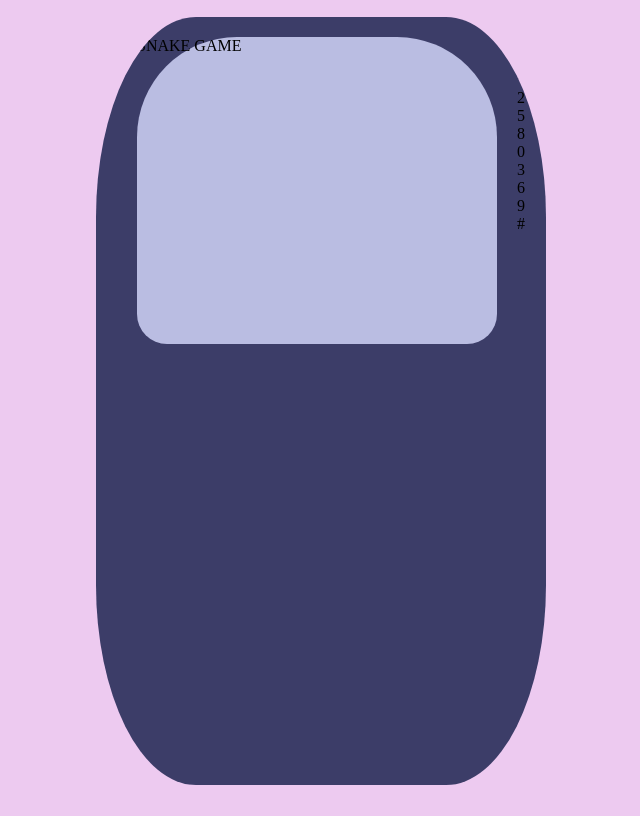
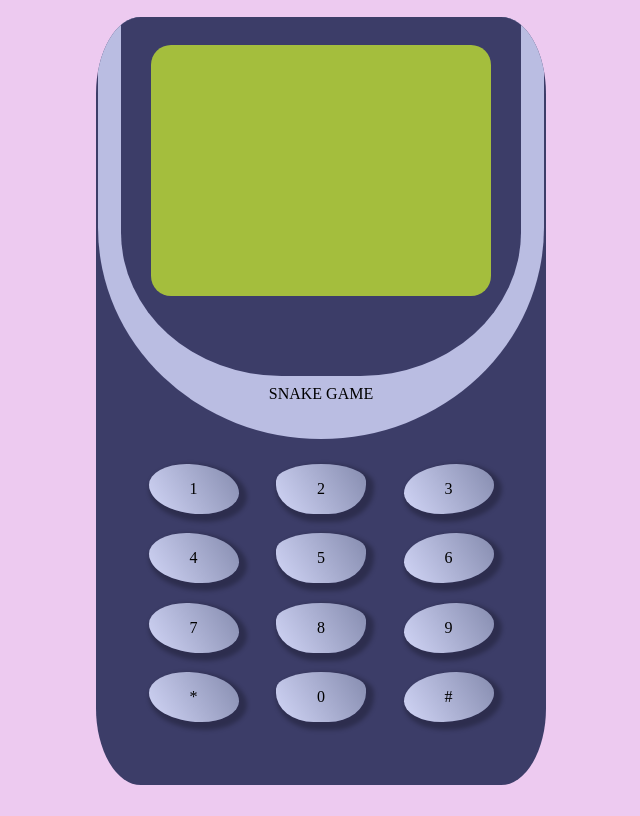
Before and after one commit to areenoverclouds/nokia-snake-game, a React (Vite) app in the folder snake-game/: page / in a window 1280 px wide. Shown: the whole page, without its empty margins (319-959 px from the left). Built offline with nearby package versions, Linux system fonts and the light colour scheme.

Commit message:
some more older changes

```diff
--- a/snake-game/src/App.jsx
+++ b/snake-game/src/App.jsx
@@ -6,28 +6,30 @@ export default function App() {
   return (
     <div className='nokia-phone'>
       <div className='top'>
-        <div className='heading'> SNAKE GAME </div>
-        <div className='screen'> </div>
-        <div className='show-button'> </div>
+        <div className='holder'>
+          <div className='screen'> </div>
+          <div className='show-button'> </div>
+        </div>
+          <div className='heading'> SNAKE GAME </div>
       </div>
       <div className='bottom'>
         <div className='col-1'>
           <div className='num-1'> 1 </div>
-          <div className='num-4'> 4 </div>
-          <div className='num-7'> 7 </div>
-          <div className='num-star'> * </div>
+          <div className='num-1'> 4 </div>
+          <div className='num-1'> 7 </div>
+          <div className='num-1'> * </div>
         </div>
-        <div className='col-2'>
+        <div className='col-1'>
           <div className='num-2'> 2 </div>
-          <div className='num-5'> 5 </div>
-          <div className='num-8'> 8 </div>
-          <div className='num-0'> 0 </div>
+          <div className='num-2'> 5 </div>
+          <div className='num-2'> 8 </div>
+          <div className='num-2'> 0 </div>
         </div>
-        <div className='col-3'>
+        <div className='col-1'>
           <div className='num-3'> 3 </div>
-          <div className='num-6'> 6 </div>
-          <div className='num-9'> 9 </div>
-          <div className='num-#'> # </div>
+          <div className='num-3'> 6 </div>
+          <div className='num-3'> 9 </div>
+          <div className='num-3'> # </div>
         </div>
       </div>
     </div>
--- a/snake-game/src/index.css
+++ b/snake-game/src/index.css
@@ -13,16 +13,91 @@ body {
   width: 450px;
   overflow: hidden;
   background-color: #3C3D68;
-  border-radius: 100px/200px;
   display: flex;
+  align-items: center;
+  flex-direction: column;
+  border-radius: 10%;
+}
+
+.top {
+  height: 55%;
+  width: 99%;
+  background-color: #BABDE2;
+  border-radius: 0 0 70% 70%;
+  display: flex;
+  align-items: center;
+  flex-direction: column;
+}
+
+.holder {
+  height: 85%;
+  width: 90%;
+  background-color: #3C3D68;
+  border-radius: 0 0 40% 40%;
+  display: flex;
+  flex-direction: column;
+  align-items: center;
+}
+
+.heading {
+  margin: 2%;
+}
+
+.screen {
+  height: 70%;
+  width: 85%;
+  margin-top: 7%;
+  background-color: #A4BE3D;
+  border-radius: 20px;
+}
+
+.bottom {
+  display: flex;
+  height:40%;
+  width: 85%;
   flex-direction: row;
+  justify-content: space-around;
+  align-items: center;
+  margin-left: 5%;
+  margin-right: 5%;
+}
+
+.col-1 {
+  height: 90%;
+  display: flex;
+  flex-direction: column;
+  justify-content: space-around;
+}
+
+.num-1 {
+  width: 90px; /* Set the width of the egg */
+  height: 50px; /* Set the height of the egg */
+  background: linear-gradient(240deg, #8C92B5 8.87%, #CED2F3 95.56%);
+  box-shadow: 4px 4px 4px 4px rgba(0, 0, 0, 0.25);
+  border-radius: 50% 70% 50% 70% / 50% 70% 50% 70%;
+  display: flex;
+  align-items: center;
   justify-content: center;
 }
 
-.top {
-  margin: 20px;
-  height: 40%;
-  width: 80%;
-  background-color: #BABDE2;
-  border-radius: 100px 100px 30px 30px;
+.num-2 {
+  width: 90px; /* Set the width of the egg */
+  height: 50px; /* Set the height of the egg */
+  background: linear-gradient(240deg, #8C92B5 8.87%, #CED2F3 95.56%);
+  box-shadow: 4px 4px 4px 4px rgba(0, 0, 0, 0.25);
+  border-radius: 60% 60% 50% 50% / 40% 40% 70% 70%;
+  display: flex;
+  align-items: center;
+  justify-content: center;
 }
+
+.num-3 {
+  width: 90px; /* Set the width of the egg */
+  height: 50px; /* Set the height of the egg */
+  background: linear-gradient(240deg, #8C92B5 8.87%, #CED2F3 95.56%);
+  box-shadow: 4px 4px 4px 4px rgba(0, 0, 0, 0.25);
+  border-radius: 70% 50% 70% 50% / 70% 50% 70% 50%;
+  display: flex;
+  align-items: center;
+  justify-content: center;
+}
```
